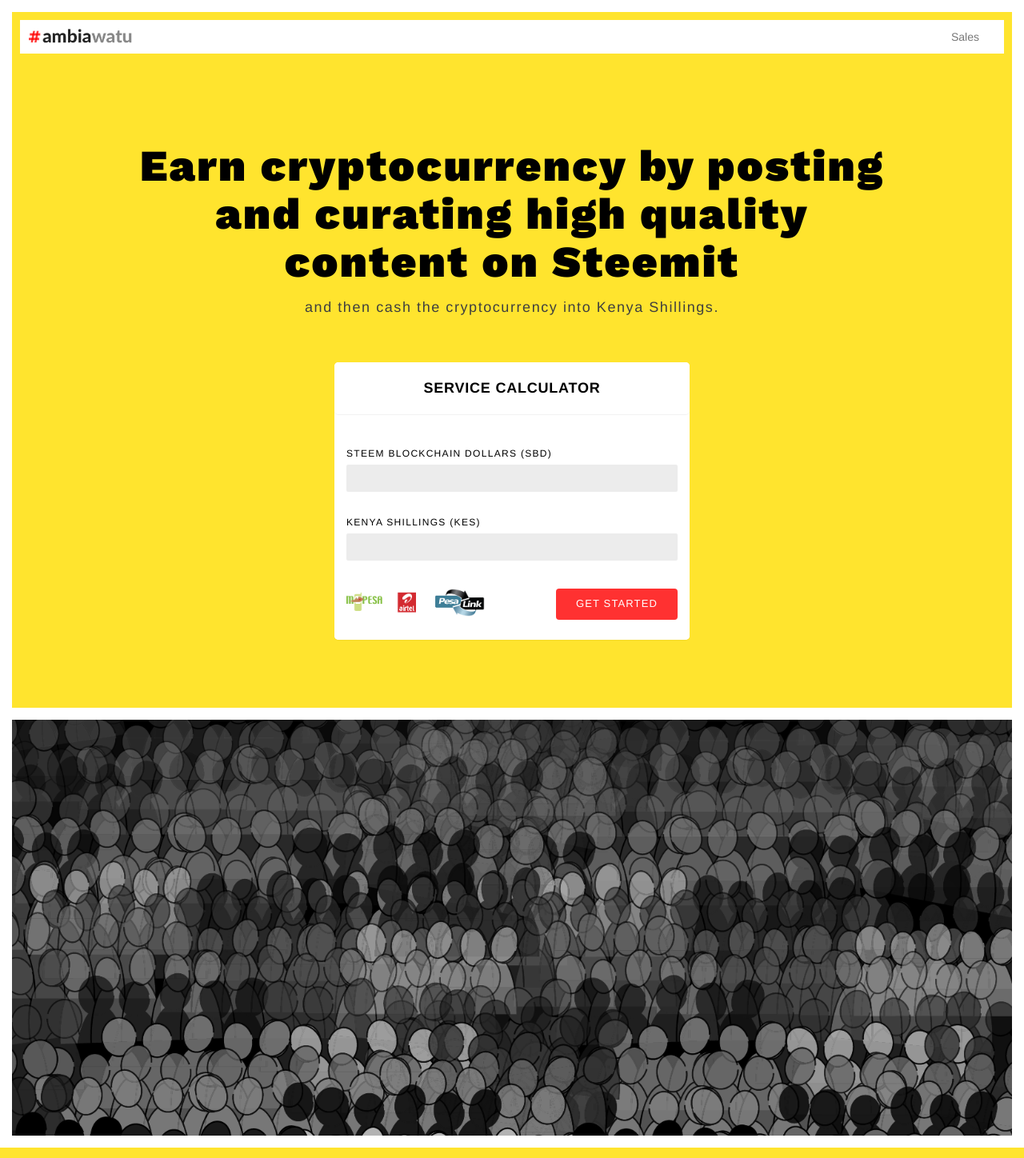
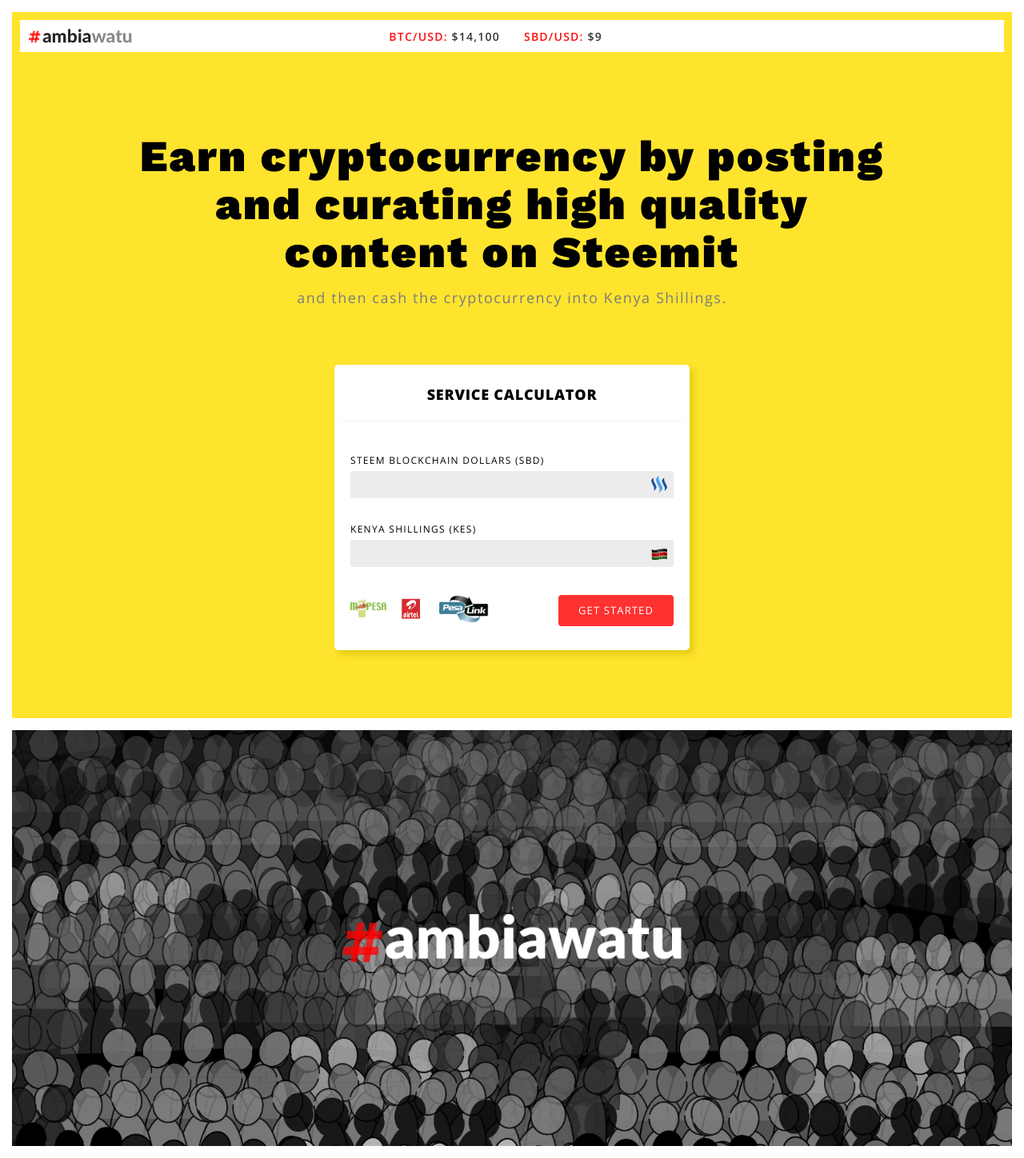
Before and after one commit to kanarelo/ambiawatu, a Django app: page / in a window 1280 px wide. Shown: the whole page at 80% size. Run offline with Django 3.2, Linux system fonts and the light colour scheme; some libraries are stand-ins or nearby versions.

Commit message:
Bug fixes and adds text input background

```diff
--- a/ambiawatu/static/css/styles.css
+++ b/ambiawatu/static/css/styles.css
@@ -1,8 +1,8 @@
 html {
-    font-family: "Open Sans", sans-serif;
     font-size: 13px;
 }
 body {
+    font-family: "Open Sans", sans-serif;
     margin: 15px;
 }
 
@@ -13,7 +13,7 @@ header {
     margin-bottom: 15px;
 }
 header .header-content-holder {
-    margin-top: 90px;
+    margin-top: 80px;
 }
 header .header-content-holder h1 {
     font-family: "Work Sans", sans-serif;
@@ -32,16 +32,18 @@ header .header-content-holder h1 {
 header .header-content-holder p {
     text-align: center;
     font-size: 18px;
-    color: #3F3F3F;
+    color: #7b7b7b;
     letter-spacing: 1.57px;
 }
 header .header-content-holder .form-panel {
     width: 444px;
-    margin: 55px auto;
+    margin: 70px auto 55px;
     min-height: 200px;
     max-height: 500px;
     border: none;
     border-radius: 5px;
+    box-shadow: 5px 5px 10px 0px #e4c914;
+    padding: 5px;
 }
 header .header-content-holder .form-panel .panel-footer .btn-get-started {
     font-weight: 500;
@@ -95,16 +97,31 @@ header .header-content-holder .form-panel .form .form-controls {
     padding-top: 25px;
     padding-bottom: 0px;
 }
-input.form-control {
+header .header-content-holder .form-panel .form input.form-control {
     border-radius: 2px;
     border: 0;
-    background-color: ECECEC;
     box-shadow: none !important;
+    padding-right: 0px;
+}
+header .header-content-holder .form-panel .form input.form-control.steem {
+    background: #ECECEC url('/static/images/steem_logo.png') 98% 50% no-repeat;
+    background-size: 5%;
+}
+header .header-content-holder .form-panel .form input.form-control.kes {
+    background: #ECECEC url('/static/images/kenya_flag.png') 98% 50% no-repeat;
+    background-size: 5%;
 }
 
 .navbar {
     min-height: auto;
     border-radius: 0;
+}
+.navbar #collapsable-menu {
+    margin-left: auto;
+    margin-right: auto;
+    width: 360px;
+    height: 38px !important;
+    padding: 10px;
 }
 .navbar-brand {
     height: auto;
@@ -126,10 +143,14 @@ input.form-control {
 .black{
     color: #242424;
 }
+.red {
+    color: #FF0D0D;
+}
 
 section.lower-part {
     height: 520px;
-    background-image: url(/static/images/banner.png);
+
+    background-image: url("/static/images/banner.png");
     background-repeat: no-repeat;
     background-color: #000;
     background-position: 50%;
@@ -137,5 +158,28 @@ section.lower-part {
 }
 
 .aw_logo {
-    height: 100px;
+    height: 60px;
+    width: 470px;
+
+    margin-left: auto;
+    margin-right: auto;
+    margin-top: 230px;
+
+    background-image: url("/static/images/logo_white.png");
+    background-position: 50%;
+    background-repeat: no-repeat;
+    background-size: 90%;
 }
+
+.ticker {
+    font-weight: 600;
+    font-size: 14px;
+    letter-spacing: 1.22px;
+}
+
+.btc.ticker {
+    text-align: right;
+}
+.sbd.ticker {
+    text-align: left;
+}
--- a/ambiawatu/templates/base.html
+++ b/ambiawatu/templates/base.html
@@ -7,7 +7,6 @@
     <meta name="description" content="Earn cryptocurrency by posting and curating high quality content on Steemit and then cash the cryptocurrency into Kenya Shillings.">
     <meta property="og:title" content="#ambiawatu" />
     <meta property="og:type" content="website" />
-    <meta property="og:image" content="assets/logo_fb.png" />
     <meta name="viewport" content="width=device-width, initial-scale=1, maximum-scale=1, user-scalable=no">
 
     <link href="https://fonts.googleapis.com/css?family=Work+Sans:100,200,300,400,500,600,700,800,900" rel="stylesheet">
@@ -46,12 +45,15 @@
                     </a>
                 </div>
 
-                <div class="collapse navbar-collapse pull-right" id="collapsable-menu">
-                    <ul class="nav navbar-nav investor-button-holder hidden-xs hidden-sm">
-                        <li>
-                            <a>Sales</a>
-                        </li>
-                    </ul>
+                <div class="collapse navbar-collapse" id="collapsable-menu">
+                    <div class="row">
+                        <div class="btc ticker col-xs-6">
+                            <span class="red">BTC/USD:</span> $14,100
+                        </div>
+                        <div class="sbd ticker col-xs-6">
+                            <span class="red">SBD/USD:</span> $9
+                        </div>
+                    </div>
                 </div>
             </div>
         </nav>
@@ -75,7 +77,7 @@
     </footer>
     {% endblock footer %}
 
-    <script type="text/javascript" src="{% static "js/bower_components/jquery/dist/jquery.js" %}"></script>
+    <script type="text/javascript" src="https://code.jquery.com/jquery-1.12.4.min.js"></script>
     <script type="text/javascript" src="https://maxcdn.bootstrapcdn.com/bootstrap/3.3.7/js/bootstrap.min.js"></script>
 
     <script type="text/javascript" src='{% static "js/scripts.js" %}'></script>
--- a/ambiawatu/templates/index.html
+++ b/ambiawatu/templates/index.html
@@ -17,11 +17,11 @@
                         <div class="form-controls">
                             <div class="sbd form-group">
                                 <label>STEEM BLOCKCHAIN DOLLARS (SBD)</label>
-                                <input class="form-control" type="number" />
+                                <input class="form-control steem" type="number" />
                             </div>
                             <div class="kes form-group">
                                 <label>KENYA SHILLINGS (KES)</label>
-                                <input class="form-control" type="number" pattern="\d*" />
+                                <input class="form-control kes" type="number" pattern="\d*" />
                             </div>
                         </div>
                     </form>
```
Also changed, not shown: ambiawatu/static/images/kenya_flag.png (added), ambiawatu/static/images/steem_logo.png (added), ambiawatu/static/js/scripts.js (added).
